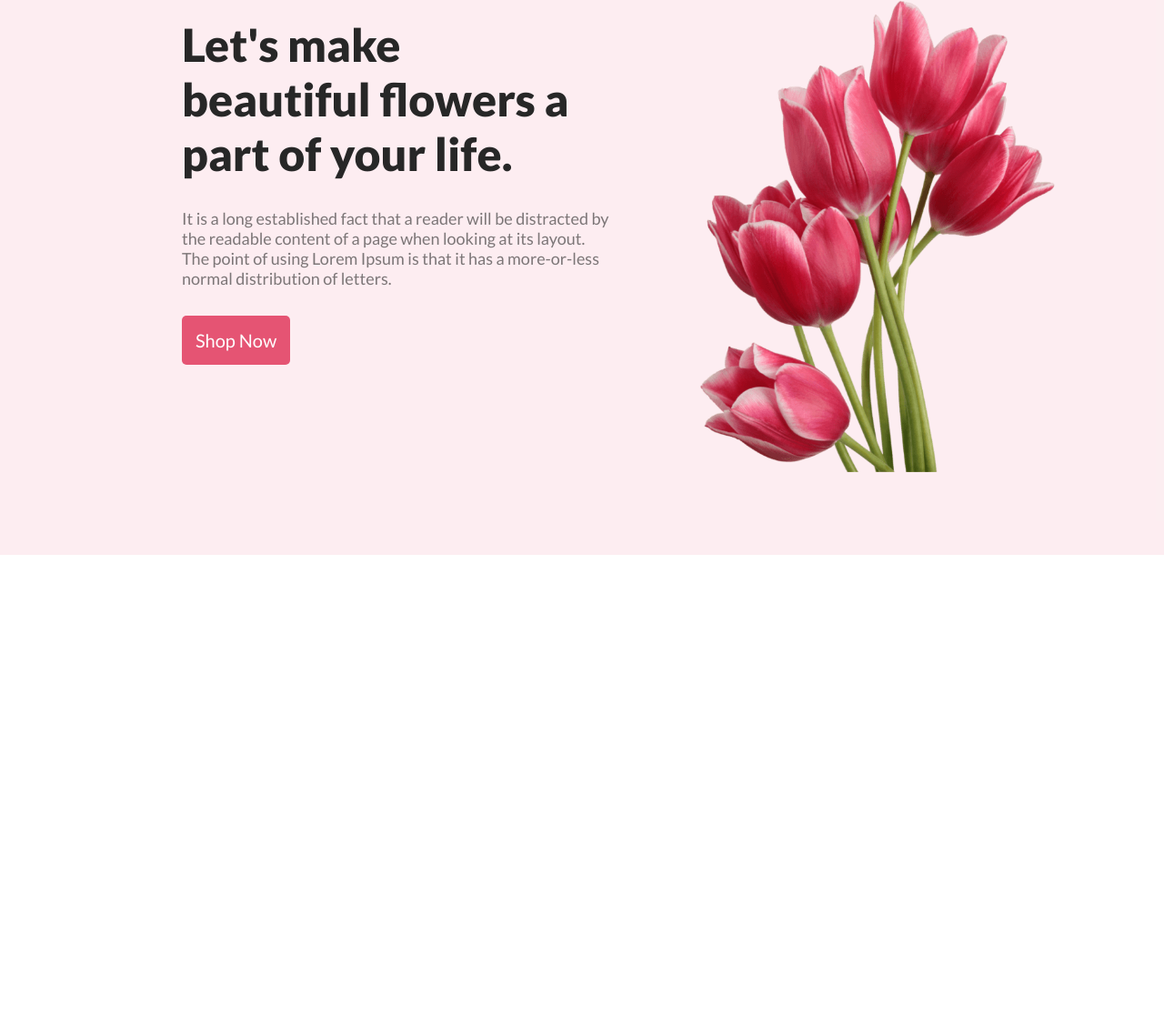
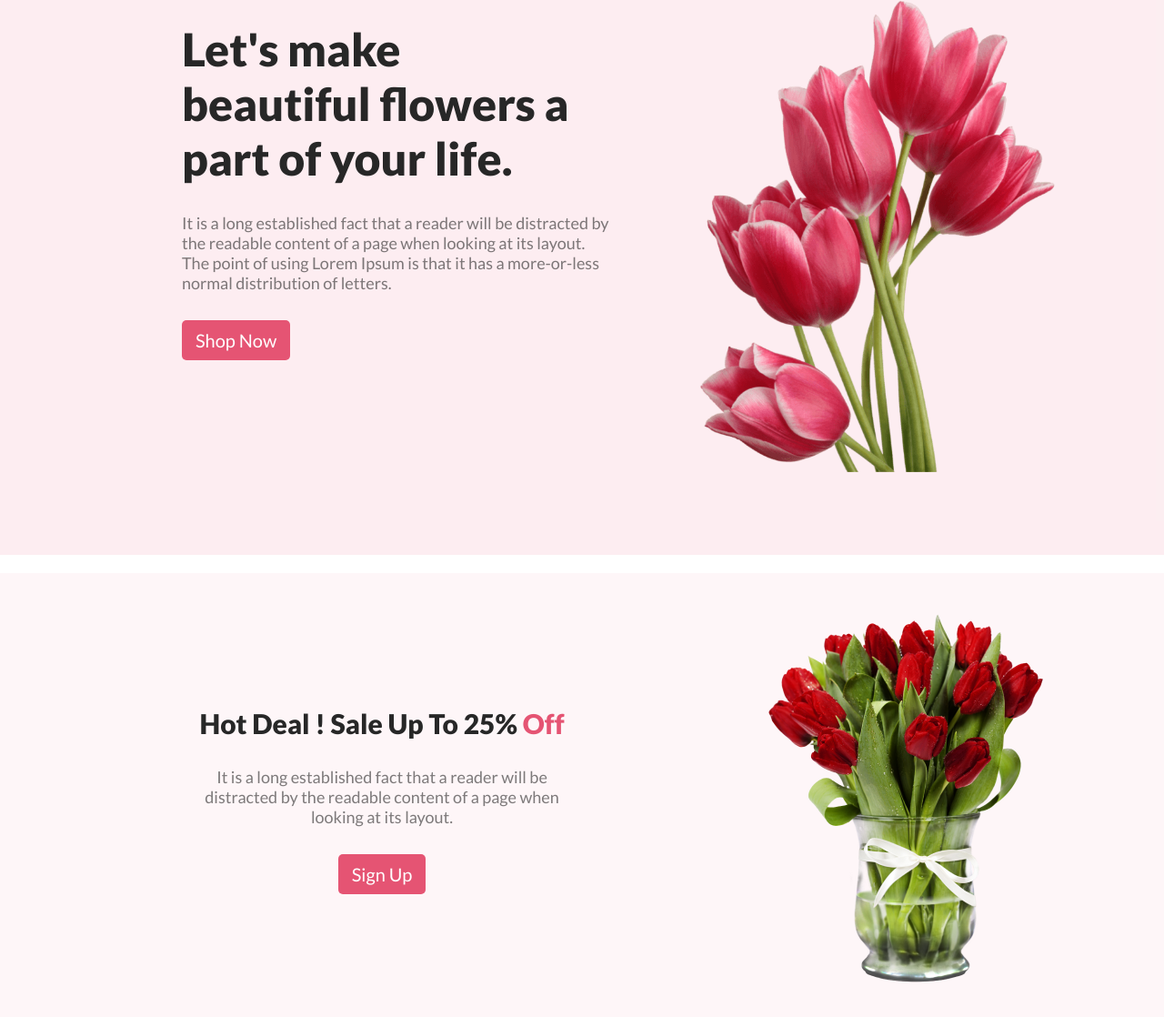
Before and after one commit to Hasan-Maruf1/flower-shop-assignment, a plain HTML site: page index.html in a window 1280 px wide. Shown: the part 190-1308 px from the top of the page at 91% size. Before the commit the page ends 820 px from the top, so only its background shows below. Drawn offline with Linux system fonts and the light colour scheme.

Commit message:
deal part added

```diff
--- a/index.html
+++ b/index.html
@@ -23,7 +23,7 @@
                     content of a page when looking at its layout. The point of using Lorem Ipsum is that it has a
                     more-or-less normal distribution of letters.</p>
 
-                <button class="header-left-btn">Shop Now</button>
+                <button class="primary-btn">Shop Now</button>
 
             </div>
 
@@ -45,10 +45,21 @@
         </div>
         <!-- Deal part -->
         <div class="deal-main">
+
+            <!-- Deal left side -->
+
             <div class="deal-left">
+                <h2 class="deal-left-header">Hot Deal ! Sale Up To 25% <span>Off</span></h2>
+                <p class="deal-left-desc">It is a long established fact that a reader will be distracted by the readable content of a page when looking at its layout.</p>
+                <button  class="primary-btn" >Sign Up</button>
 
             </div>
-            <div class="deal-part"></div>
+
+            <!-- deal right side -->
+
+            <div class="deal-right">
+                <img class="deal-right-img" src="Flower Asset/rose.png" alt="rose">
+            </div>
 
         </div>
 
--- a/style/index.css
+++ b/style/index.css
@@ -46,11 +46,62 @@
     font-weight: 400;
     margin-bottom: 30px;
 }
-.header-left-btn{
+
+.primary-btn {
     background-color: #E55473;
     color: white;
     border: 0px;
     border-radius: 5px;
-    padding: 15px;
+    padding: 10px 15px;
     font-size: 20px;
+    text-align: center;
 }
+
+.primary-btn:hover{
+    color: white;
+    background-color: #d11b43;
+}
+
+
+
+/* Deal part */
+.deal-main {
+    height: 500px;
+    background-color: rgba(229, 84, 115, 0.05);
+    display: flex;
+    align-items: center;
+    margin: 0px 0px 30px 0px;
+
+}
+
+.deal-left {
+    width: 50%;
+    margin:0px 200px 0px 200px ;
+    text-align: center;
+
+}
+
+.deal-left-header {
+    color: #272727;
+    font-size: 30px;
+    font-weight: 800;
+    margin-bottom: 30px;
+}
+
+.deal-left-header>span {
+    color: #E55473;
+}
+
+.deal-left-desc {
+    color: rgba(39, 39, 39, 0.60);
+    text-align: center;
+    font-size: 18px;
+    font-weight: 400;
+    margin-bottom: 30px;
+
+}
+
+
+.deal-right{
+    width: 50%;
+}
```
Also changed, not shown: Flower Asset/rose.png (renamed from Flower Asset/pngwing 8.png).
